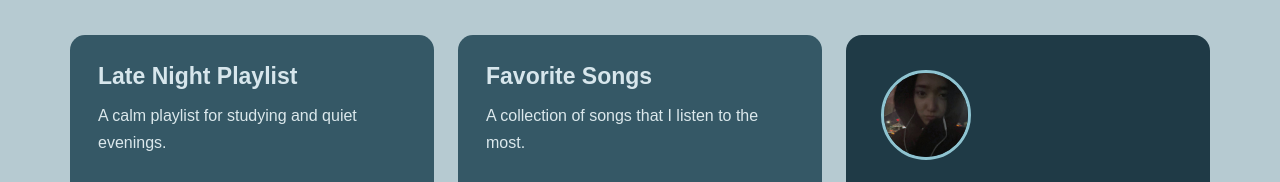
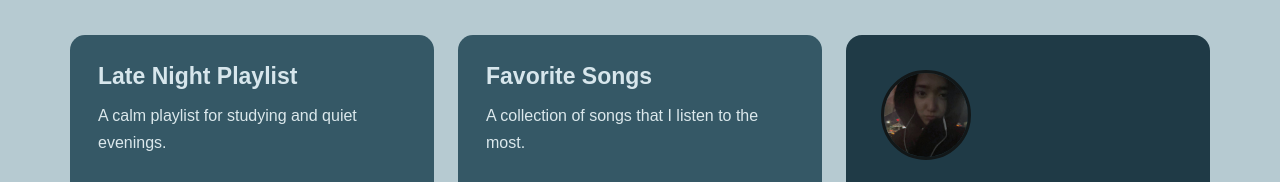
Before and after one commit to saidqqq/WEB_Assignment-3, a plain HTML site: page index.html in a window 1280 px wide. Shown: the part 2148-2330 px from the top of the page. Drawn offline with nearby package versions, Linux system fonts and the light colour scheme.

Commit message:
Update style.css

```diff
--- a/style.css
+++ b/style.css
@@ -238,7 +238,7 @@ h1, h2, h3, p {
     margin-bottom: 25px;
     border-radius: 50%;
     object-fit: cover;
-    border: 3px solid #8fc4d1;
+    border: 3px solid #121718;
 }
 .about-card h2 {
     margin-bottom: 18px;
```
